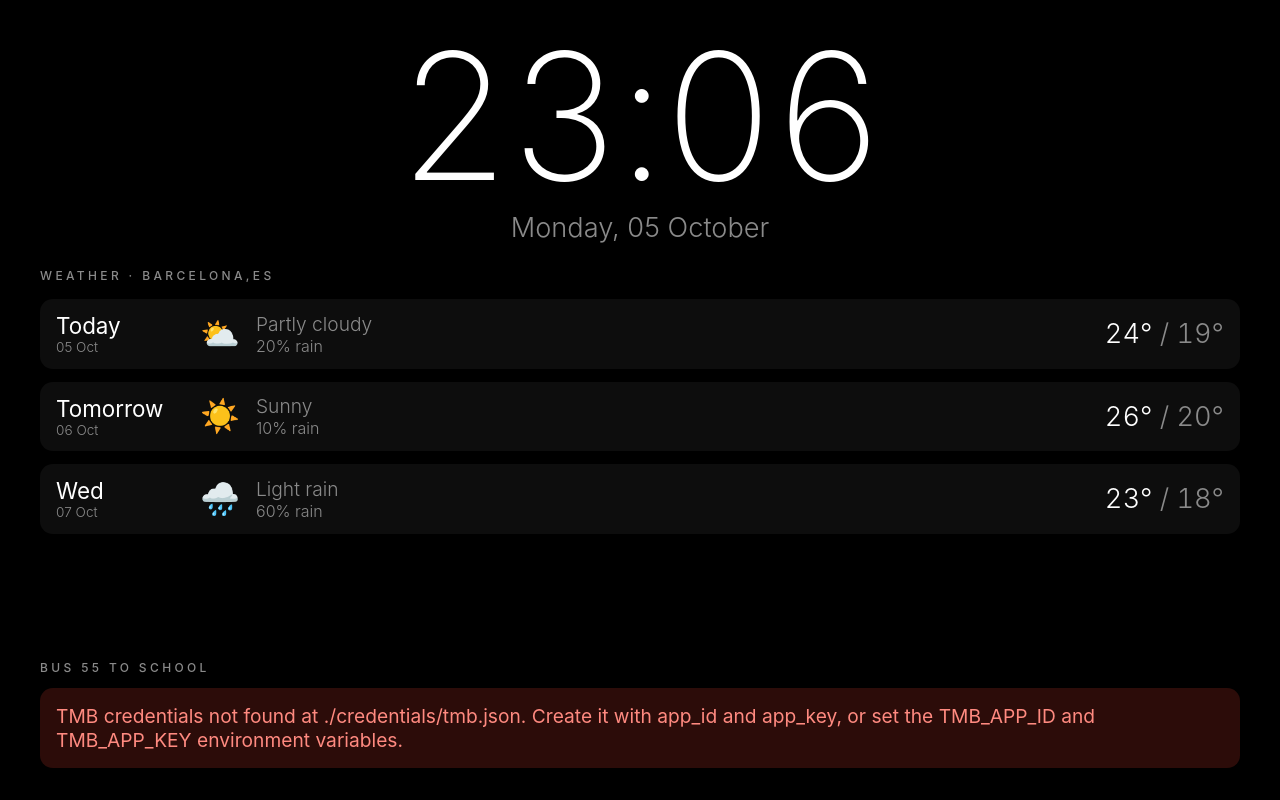
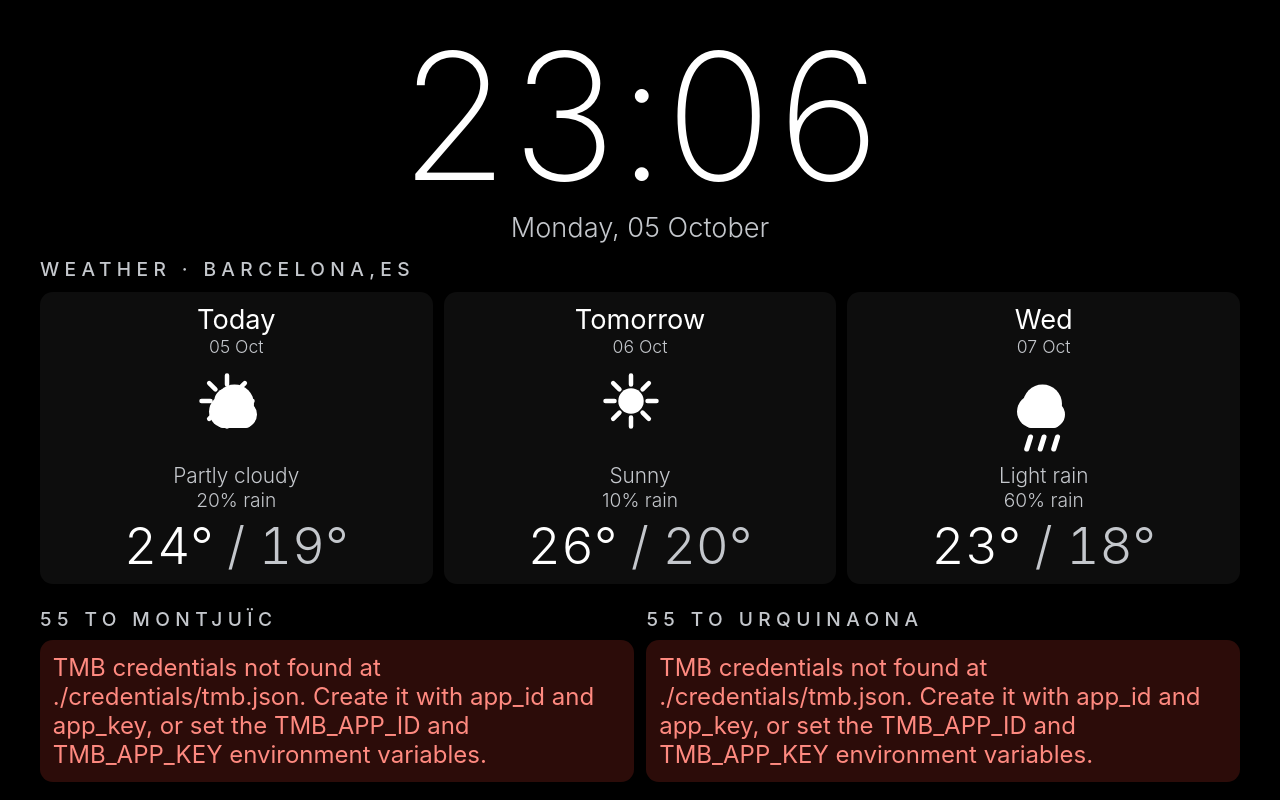
Before and after one commit to alpoktem/RitaFrame, a Flask app: page / in a window 1280 px wide. Run offline with Flask 3, Linux system fonts and the light colour scheme.

Commit message:
Flip the mounted frame and make the display readable from a distance
The frame is now in its final position, upside down with the cable input at the
bottom, so ROTATION=inverted is the default rather than an opt-in flag.

Weather glyphs were emoji, which render fine on a Mac and as empty boxes on the
frame: the Pi has no emoji font at all (`fc-list | grep -c emoji` returns 0).
Coverage also varied per character, so only some glyphs disappeared -- the sun came
from the plain symbol blocks DejaVu covers, the thunderstorm came from a range it
does not. They are inline SVG now, which removes the dependency entirely and saves
the font lookup on a Zero. An unknown WMO code falls back to a rain cloud instead
of a blank.

Type was set in vmin against the wrong axis. The panel is 800x480 landscape, so 1vmin
is under 5px and the 1.5vmin section labels were rendering at about 7px. Everything
but the clock is larger, the muted colour moved from #8a8a8a to #c4c7cc because mid
grey on black is hard to read on a small panel, and the weather row stretches into
its spare space instead of leaving a dead gap above the bus.

Line 55 runs between Pl. Urquinaona and Parc de Montjuic, so one stop could never
show both directions. bus_stops is now a list and each entry gets a column; the
per-departure route line is gone because the column label already says the
direction. This needed a second BusService, so /api/bus and /api/status now report
per-stop data.

An empty parades list from TMB is the API working, not failing: stop 789 returns
exactly that around 00:00-06:00, and it was rendering as an error banner. It is now
a quiet "no buses at this hour", with a new `service` flag to tell the two cases
apart. Real failures are unchanged.

```diff
--- a/app.py
+++ b/app.py
@@ -98,7 +98,9 @@ def register_routes(app, config, services, motion):
     def api_bus():
         if not config.get('enable_bus', True):
             return jsonify({'enabled': False})
-        return jsonify({'enabled': True, 'bus': services.bus.get_departures()})
+        return jsonify({'enabled': True,
+                        'stops': [{'label': s['label'], **s['result']}
+                                  for s in (services.bus_departures() or [])]})
 
     @app.route('/api/photos/next')
     def api_photos_next():
@@ -116,7 +118,7 @@ def register_routes(app, config, services, motion):
     @app.route('/api/status')
     def api_status():
         """Diagnostics for a headless frame: active view, feature flags, service health."""
-        bus_result = services.bus_departures() if config.get('enable_bus', True) else None
+        bus_stops = services.bus_departures() if config.get('enable_bus', True) else None
         return jsonify({
             'view': config.get('view', DEFAULT_VIEW),
             'available_views': sorted(VIEWS),
@@ -131,8 +133,10 @@ def register_routes(app, config, services, motion):
                 # visible rather than looking like a working one.
                 'motion_running': motion.running,
             },
-            'bus': {'ok': bus_result.get('ok'), 'error': bus_result.get('error')}
-                   if bus_result else None,
+            'bus': [{'label': s['label'], 'ok': s['result'].get('ok'),
+                     'error': s['result'].get('error'),
+                     'service': s['result'].get('service')}
+                    for s in bus_stops] if bus_stops else None,
             'photos': {'status': services.photos.status, 'error': services.photos.error,
                        'has_photo': services.photos.current_url() is not None},
             'render': base_context(config, services)['current_time'],
--- a/templates/clock.html
+++ b/templates/clock.html
@@ -38,11 +38,14 @@
             padding: 4vmin 5vmin;
             display: grid;
             grid-template-rows: auto 1fr auto;
-            gap: 3vmin;
+            gap: 1.6vmin;
         }
 
+        /* The panel is small and read from across a room, so everything except the
+           clock is sized to stay legible at a glance rather than to look refined.
+           vmin resolves against the 480px edge, so 1vmin is under 5px here. */
         .label {
-            font-size: 1.5vmin;
+            font-size: 2.4vmin;
             letter-spacing: 0.28em;
             text-transform: uppercase;
             color: var(--muted);
@@ -65,79 +68,105 @@
             color: var(--muted);
         }
 
-        /* ---- Weather ---- */
-        .weather { align-self: start; }
+        /* ---- Weather ----
+           Three day columns side by side rather than stacked rows: the glyph and the
+           temperatures are the numbers you actually read across the room, so they
+           get the space and the prose (description, rain chance) is demoted. */
+        /* Stretched rather than aligned to the top so the spare vertical space goes into the
+           day cards instead of becoming a dead gap above the bus row. */
+        .weather {
+            align-self: stretch;
+            display: flex;
+            flex-direction: column;
+        }
         .forecast {
-            margin-top: 2vmin;
+            flex: 1;
+            margin-top: 1.4vmin;
             display: grid;
-            gap: 1.6vmin;
+            grid-template-columns: repeat({{ weather_forecast|length or 1 }}, 1fr);
+            gap: 1.4vmin;
         }
         .forecast-day {
-            display: grid;
-            grid-template-columns: 16vmin 5vmin 1fr auto;
+            display: flex;
+            flex-direction: column;
             align-items: center;
-            gap: 2vmin;
-            padding: 1.6vmin 2vmin;
+            justify-content: center;
+            text-align: center;
+            gap: 0.6vmin;
+            padding: 1.4vmin 1.2vmin;
             border-radius: 1.6vmin;
             background-color: rgba(255, 255, 255, 0.05);
         }
         .forecast-day .day {
-            font-size: 2.8vmin;
+            font-size: 3.4vmin;
             font-weight: 400;
         }
         .forecast-day .day small {
             display: block;
-            font-size: 1.7vmin;
+            font-size: 2.2vmin;
             color: var(--muted);
             font-weight: 300;
         }
-        .forecast-day .glyph { font-size: 4vmin; line-height: 1; }
+        /* Sized on the svg itself: a font-size would do nothing now that the glyphs are
+           paths rather than characters. Width is capped by the column, so the icons
+           stay square on any forecast length. */
+        .forecast-day .glyph {
+            display: flex;
+            width: 100%;
+            max-width: 12vmin;
+            aspect-ratio: 1;
+        }
+        .forecast-day .glyph svg { width: 100%; height: 100%; display: block; }
+        .forecast-day .temps {
+            font-size: 6.4vmin;
+            font-weight: 300;
+            line-height: 1.1;
+            font-variant-numeric: tabular-nums;
+        }
+        .forecast-day .temps .lo { color: var(--muted); }
         .forecast-day .desc {
+            font-size: 2.6vmin;
+            color: var(--muted);
+            font-weight: 300;
+        }
+        .forecast-day .rain {
             font-size: 2.4vmin;
             color: var(--muted);
             font-weight: 300;
         }
-        .forecast-day .rain {
-            font-size: 2vmin;
-            color: var(--muted);
-            font-weight: 300;
-        }
-        .forecast-day .temps {
-            font-size: 3.4vmin;
-            font-weight: 300;
-            font-variant-numeric: tabular-nums;
-        }
-        .forecast-day .temps .lo { color: var(--muted); }
 
-        /* ---- Bus ---- */
+        /* ---- Bus ----
+           One column per stop, because line 55 runs in both directions and each
+           direction leaves from a different stop. The route line ("55 -> Parc de
+           Montjuic") is gone: the column label already says which way this is, and
+           repeating it under every departure crowded out the times. */
         .bus { align-self: end; }
-        .departures {
-            margin-top: 1.6vmin;
+        .bus-stops {
+            margin-top: 1.2vmin;
             display: grid;
-            grid-template-columns: repeat({{ bus_result.departures|length or 1 }}, 1fr);
+            grid-template-columns: repeat({{ bus_stops|length or 1 }}, 1fr);
             gap: 1.6vmin;
         }
+        .departures {
+            margin-top: 1.2vmin;
+            display: grid;
+            gap: 1.2vmin;
+        }
         .departure {
-            padding: 2vmin;
+            padding: 1.6vmin;
             border-radius: 1.6vmin;
             background-color: rgba(255, 255, 255, 0.05);
             text-align: center;
         }
         .departure .time {
-            font-size: 6vmin;
+            font-size: 6.4vmin;
             font-weight: 300;
             line-height: 1;
             font-variant-numeric: tabular-nums;
         }
-        .departure .route {
-            margin-top: 1vmin;
-            font-size: 2.2vmin;
-            font-weight: 500;
-            color: var(--muted);
-        }
         .departure .mins {
-            margin-top: 0.4vmin;
-            font-size: 2vmin;
+            margin-top: 0.8vmin;
+            font-size: 3.6vmin;
             color: var(--muted);
             font-weight: 300;
         }
@@ -149,14 +178,14 @@
             border-radius: 1.2vmin;
             background-color: rgba(255, 193, 7, 0.15);
             color: #ffd54f;
-            font-size: 2vmin;
+            font-size: 2.6vmin;
             line-height: 1.4;
         }
         .bus-empty, .bus-error {
-            margin-top: 1.6vmin;
-            padding: 2vmin;
+            margin-top: 1.2vmin;
+            padding: 1.6vmin;
             border-radius: 1.6vmin;
-            font-size: 2.4vmin;
+            font-size: 3vmin;
         }
         .bus-empty {
             background-color: rgba(255, 255, 255, 0.05);
@@ -187,7 +216,7 @@
                 {% for day in weather_forecast %}
                 <div class="forecast-day">
                     <div class="day">{{ day.label }}<small>{{ day.date_label }}</small></div>
-                    <div class="glyph" data-icon="{{ day.icon }}"></div>
+                    <div class="glyph">{{ day.icon_svg|safe }}</div>
                     <div>
                         <div class="desc">{{ day.description }}</div>
                         {% if day.show_precipitation and day.precipitation_probability is not none %}
@@ -201,46 +230,41 @@
             {% endif %}
         </section>
 
-        {% if enable_bus and bus_result %}
+        {% if enable_bus and bus_stops %}
         <section class="bus">
-            <div class="label">{{ bus_stop_name }}</div>
-            {% if bus_result.notices %}
+            <div class="bus-stops">
+                {% for stop in bus_stops %}
+                <div class="bus-stop">
+                    <div class="label">{{ stop.label }}</div>
+                    {% if stop.result.notices %}
                     <ul class="notices">
-                {% for notice in bus_result.notices %}
+                        {% for notice in stop.result.notices %}
                         <li>{{ notice }}</li>
                         {% endfor %}
                     </ul>
                     {% endif %}
-            {% if bus_result.ok and bus_result.departures %}
-            <div class="departures">
-                {% for bus in bus_result.departures %}
+                    {% if not stop.result.ok %}
+                    <div class="bus-error">{{ stop.result.error }}</div>
+                    {% elif not stop.result.service %}
+                    <div class="bus-empty">No buses at this hour</div>
+                    {% else %}
+                    <div class="departures" style="grid-template-columns: repeat({{ stop.result.departures|length or 1 }}, 1fr)">
+                        {% for bus in stop.result.departures %}
                         <div class="departure">
                             <div class="time">{{ bus.time }}</div>
-                    <div class="route">{{ bus.line }} &rarr; {{ bus.destination }}</div>
                             <div class="mins">in {{ bus.minutes }} min</div>
                         </div>
                         {% endfor %}
                     </div>
-            {% elif bus_result.ok %}
-            <div class="bus-empty">No more buses from this stop today</div>
-            {% else %}
-            <div class="bus-error">{{ bus_result.error }}</div>
                     {% endif %}
+                </div>
+                {% endfor %}
+            </div>
         </section>
         {% endif %}
     </main>
 
     <script>
-        // Render weather glyphs from the WMO codes assigned server-side.
-        const GLYPHS = {
-            '01': '\u2600\uFE0F', '02': '\u26C5', '03': '\u26C5', '04': '\u2601\uFE0F',
-            '09': '\u{1F327}\uFE0F', '10': '\u{1F327}\uFE0F', '11': '\u26C8',
-            '13': '\u{1F327}\uFE0F', '14': '\u{1F328}', '50': '\u{1F32B}\uFE0F'
-        };
-        document.querySelectorAll('.glyph').forEach(el => {
-            el.textContent = GLYPHS[el.dataset.icon] || '\u26C5';
-        });
-
         // Tick the clock locally between server syncs so it never looks frozen.
         // We derive a fixed offset (server - browser) once, then add elapsed time,
         // so the display stays correct even if the browser's timezone differs.
--- a/views.py
+++ b/views.py
@@ -39,8 +39,7 @@ def clock_view(config, services):
         enable_bus=config.get('enable_bus', True),
         weather_location=config.get('weather_location', 'Barcelona,ES'),
         weather_forecast=services.weather_forecast() if config.get('enable_weather', True) else [],
-        bus_result=services.bus_departures(),
-        bus_stop_name=config.get('bus_stop_name', 'Bus schedule'),
+        bus_stops=services.bus_departures() or [],
     ))
 
 
```
Also changed, not shown: AGENTS.md (+33 -4 lines), bus.py (+16 -2 lines), config.yaml (+22 -6 lines), icons.py (added, +105 -0 lines), services.py (+17 -10 lines), README.md, 1 other file. Lines whose indentation alone changed are shown as unchanged.
